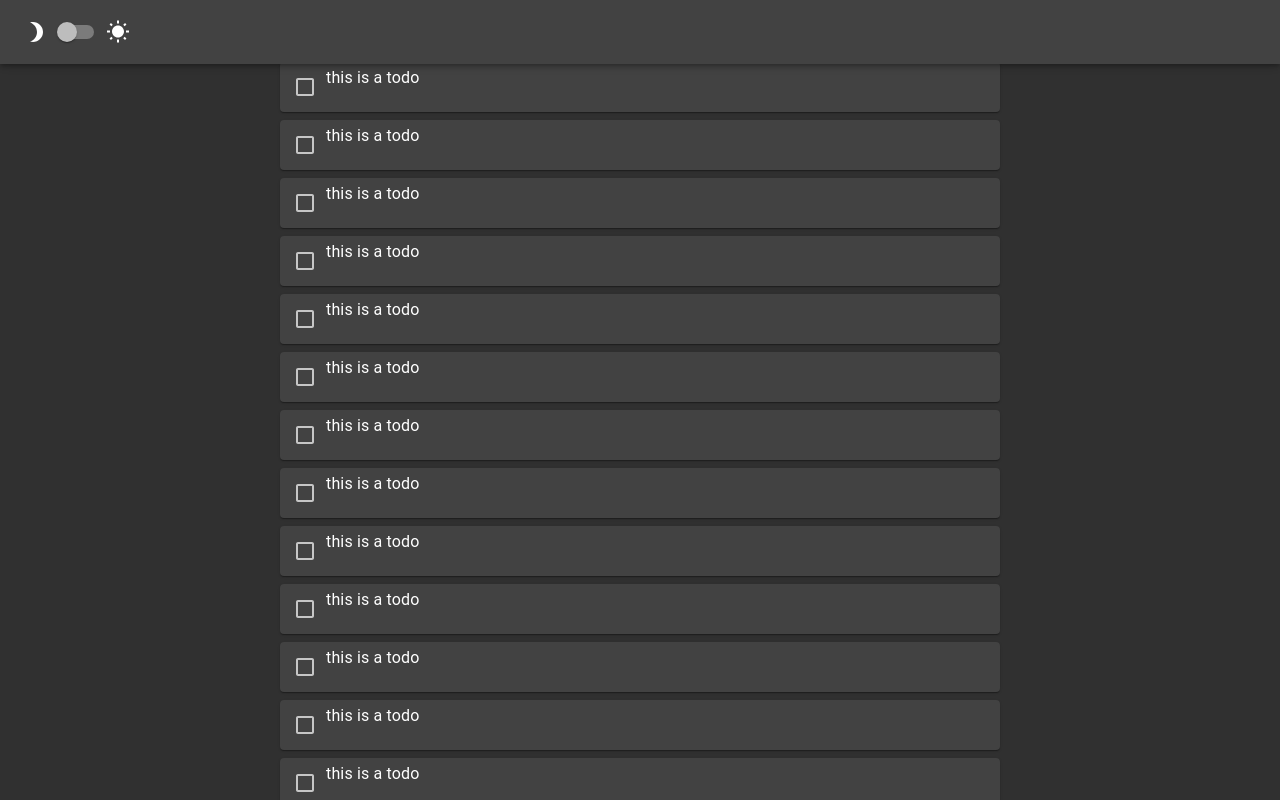
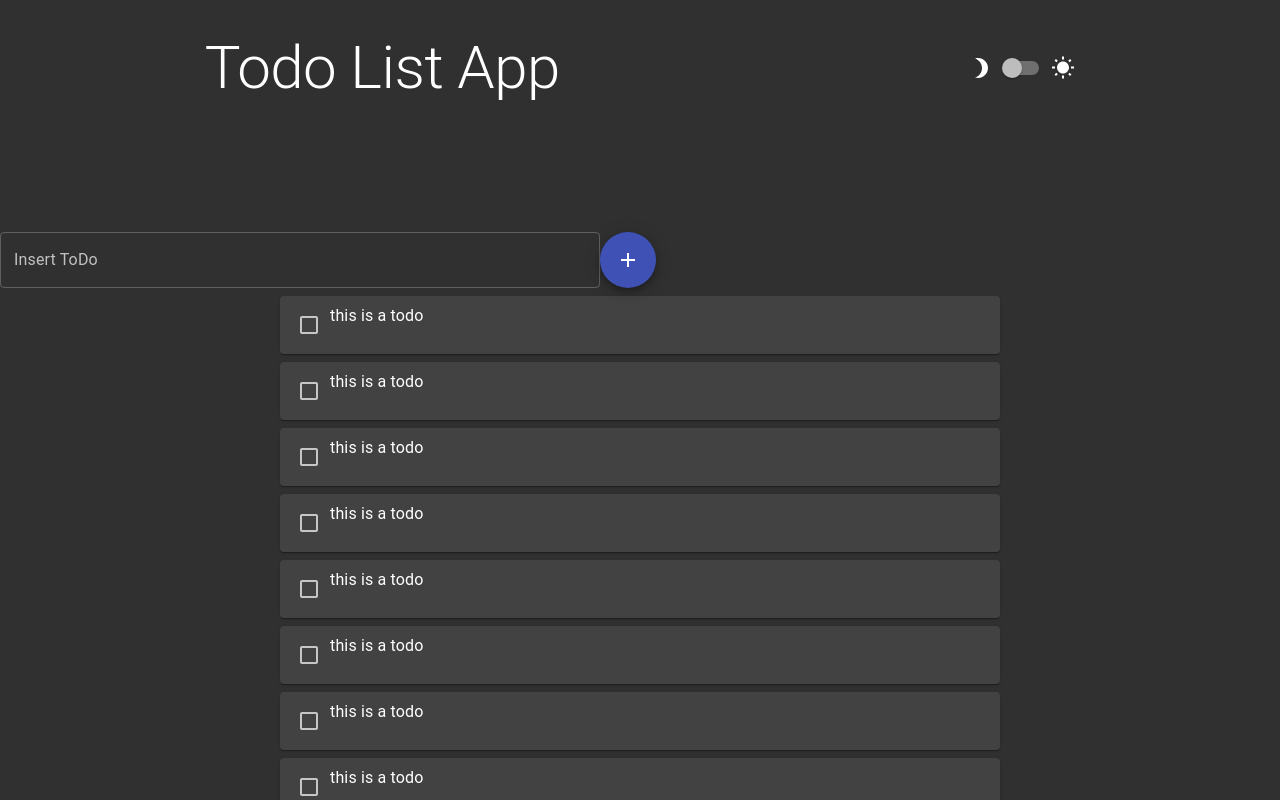
Before and after one commit to Harmy1104/todo-list, a React (Create React App) app: page / in a window 1280 px wide. Shown: the top 800 px of the page. Built offline with nearby package versions, Linux system fonts and the light colour scheme.

Commit message:
creating a nav, added input field to insert a todo

```diff
--- a/src/App.js
+++ b/src/App.js
@@ -1,11 +1,13 @@
 import {
-  Container,
   createMuiTheme,
   CssBaseline,
+  Grid,
+  makeStyles,
   ThemeProvider,
 } from "@material-ui/core";
 import { useState } from "react";
-import Header from "./conponants/Header";
+import Nav from "./conponants/Nav";
+import InputTodo from "./conponants/InputTodo";
 import TodoList from "./conponants/TodoList";
 
 const App = () => {
@@ -21,15 +23,36 @@ const App = () => {
     },
   });
 
+  const classes = useStyles();
+
   return (
     <ThemeProvider theme={theme}>
       <CssBaseline />
-      <Container fixed>
-        <Header onThemeToggleClick={setTheme} />
-        <TodoList />
-      </Container>
+      <Grid container justify="center" alignItems="center">
+        <Grid item xs={12} className={classes.nav}>
+          <Nav onThemeToggleClick={setTheme} />
+        </Grid>
+        <Grid item container justify="center" className={classes.todoGrid}>
+          <Grid item xs={12}>
+            <InputTodo />
+          </Grid>
+          <Grid item xs={12}>
+            <TodoList />
+          </Grid>
+        </Grid>
+      </Grid>
     </ThemeProvider>
   );
 };
 
+// CSS
+const useStyles = makeStyles({
+  todoGrid: {
+    marginTop: "8rem",
+  },
+  nav: {
+    marginTop: "2rem",
+  },
+});
+
 export default App;
--- a/src/conponants/Header.js
+++ /dev/null
@@ -1,43 +0,0 @@
-import {
-  AppBar,
-  makeStyles,
-  Switch,
-  Toolbar,
-  Typography,
-} from "@material-ui/core";
-import { Brightness3, WbSunny } from "@material-ui/icons";
-import React, { useState } from "react";
-
-const Header = ({ onThemeToggleClick }) => {
-  const useStyles = makeStyles({
-    themeToggle: {
-      display: "flex",
-      alignItems: "center",
-    },
-    appBar: {
-      backgroundColor: "#ff0000",
-    },
-  });
-  let [isThemeToggleChecked, setIsThemeToggleChecked] = useState(false);
-  const setTheme = () => {
-    setIsThemeToggleChecked((isThemeToggleChecked = !isThemeToggleChecked));
-    onThemeToggleClick(isThemeToggleChecked);
-  };
-
-  const classes = useStyles();
-  return (
-    <div>
-      <AppBar color={classes.appBar}>
-        <Toolbar>
-          <Typography component="div" className={classes.themeToggle}>
-            <Brightness3 />
-            <Switch checked={isThemeToggleChecked} onChange={setTheme} />
-            <WbSunny />
-          </Typography>
-        </Toolbar>
-      </AppBar>
-    </div>
-  );
-};
-
-export default Header;
--- /dev/null
+++ b/src/conponants/InputTodo.js
@@ -0,0 +1,39 @@
+import { Fab, Grid, makeStyles, TextField } from "@material-ui/core";
+import React from "react";
+import { Add } from "@material-ui/icons";
+
+const InputTodo = () => {
+  const classes = useStyles();
+  return (
+    <div>
+      <Grid container xs={12} className={classes.inputRow}>
+        <Grid item xs={10}>
+          <form noValidate autoComplete="off">
+            <TextField
+              className={classes.inputField}
+              id="input"
+              label="Insert ToDo"
+              variant="outlined"
+            />
+          </form>
+        </Grid>
+        <Grid item xs={2}>
+          <Fab color="primary" aria-label="add">
+            <Add />
+          </Fab>
+        </Grid>
+      </Grid>
+    </div>
+  );
+};
+
+// CSS
+const useStyles = makeStyles({
+  inputRow: {
+    maxWidth: "720px",
+  },
+  inputField: {
+    width: "100%",
+  },
+});
+export default InputTodo;
--- /dev/null
+++ b/src/conponants/Nav.js
@@ -0,0 +1,41 @@
+import { Grid, makeStyles, Switch, Typography } from "@material-ui/core";
+import { Brightness3, WbSunny } from "@material-ui/icons";
+import React, { useState } from "react";
+
+const Nav = ({ onThemeToggleClick }) => {
+  let [isThemeToggleChecked, setIsThemeToggleChecked] = useState(false);
+  const setTheme = (event) => {
+    setIsThemeToggleChecked((isThemeToggleChecked = event.target.checked));
+    onThemeToggleClick(isThemeToggleChecked);
+  };
+
+  const classes = useStyles();
+  return (
+    <Grid container justify="space-around" alignItems="center" xs={12}>
+      <Grid item>
+        <Typography variant="h2">Todo List App</Typography>
+      </Grid>
+      <Grid item>
+        <div className={classes.themeToggle}>
+          <Brightness3 />
+          <Switch
+            color="secondary"
+            checked={isThemeToggleChecked}
+            onChange={setTheme}
+          />
+          <WbSunny />
+        </div>
+      </Grid>
+    </Grid>
+  );
+};
+
+// CSS
+const useStyles = makeStyles({
+  themeToggle: {
+    display: "flex",
+    alignItems: "center",
+  },
+});
+
+export default Nav;
--- a/src/conponants/Todo.js
+++ b/src/conponants/Todo.js
@@ -8,19 +8,6 @@ import {
 import React from "react";
 import { useState } from "react";
 
-const useStyles = makeStyles((theme) => ({
-  root: {
-    flexGrow: 1,
-    overflow: "hidden",
-    padding: theme.spacing(0, 3),
-  },
-  paper: {
-    maxWidth: "720px",
-    margin: `${theme.spacing(0.5)}px auto`,
-    padding: theme.spacing(0.5),
-  },
-}));
-
 const Todo = () => {
   const [isChecked, setChecked] = useState(false);
   const checkBoxHandler = () => {
@@ -28,7 +15,6 @@ const Todo = () => {
   };
   const classes = useStyles();
   return (
-    <div className={classes.root}>
     <Paper className={classes.paper}>
       <Grid container>
         <Grid item>
@@ -43,8 +29,16 @@ const Todo = () => {
         </Grid>
       </Grid>
     </Paper>
-    </div>
   );
 };
 
+// CSS
+const useStyles = makeStyles((theme) => ({
+  paper: {
+    maxWidth: "720px",
+    margin: `${theme.spacing(1)}px auto`,
+    padding: theme.spacing(1),
+  },
+}));
+
 export default Todo;
```
Lines whose indentation alone changed are shown as unchanged.
